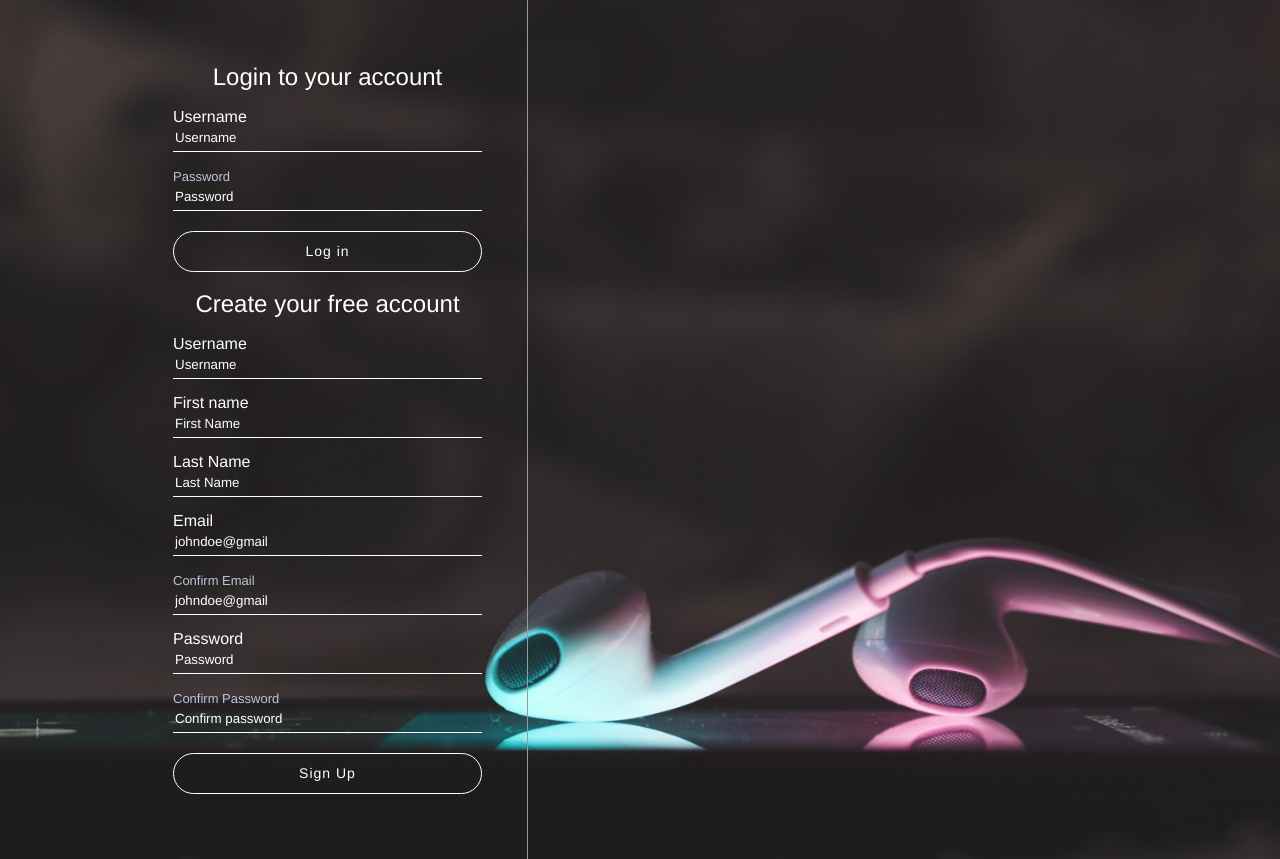
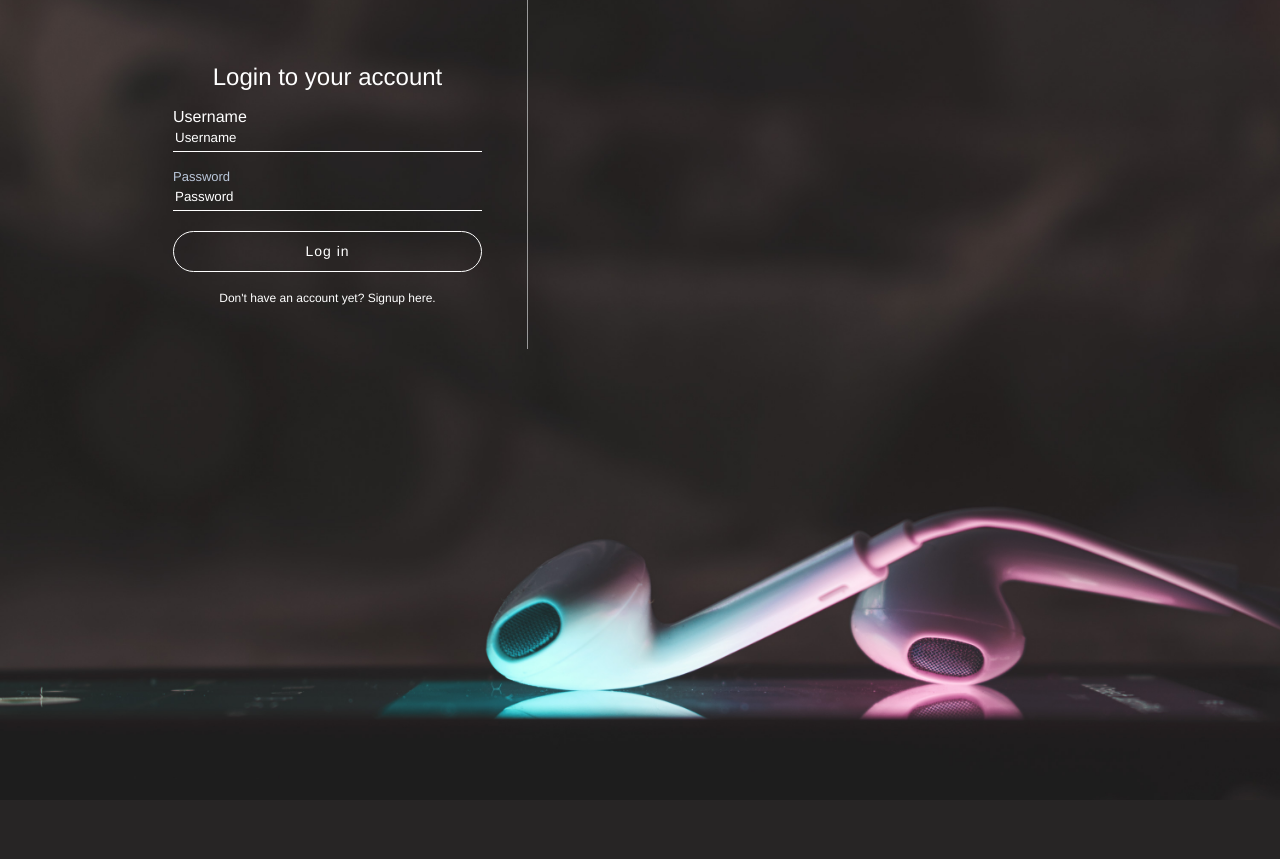
Before and after one commit to johntaestroud/stroudify, a PHP site: page /register.php in a window 1280 px wide. After the commit the page ends 720 px from the top, so only its background shows below. Run offline with PHP 8.4, Linux system fonts and the light colour scheme.

Commit message:
working with login and signup form

```diff
--- a/assets/css/register.css
+++ b/assets/css/register.css
@@ -94,3 +94,17 @@ body {
 #inputContainer button:hover {
 	cursor:pointer;
 }
+
+.hasAccountText {
+	font-weight: bold;
+    font-size: 12px;
+}
+
+.hasAccountText {
+	text-align: center;
+}
+
+#registerForm,
+#loginForm {
+	display: none;
+}
--- /dev/null
+++ b/assets/js/register.js
@@ -0,0 +1,11 @@
+$(document).ready(function() {
+ $("#hideLogin").click(function() {
+ 	$("#loginForm").hide();
+ 	$("#registerForm").show();
+  });
+
+ $("#hideRegister").click(function() {
+ 	$("#loginForm").show();
+ 	$("#registerForm").hide();
+  });
+});
--- a/register.php
+++ b/register.php
@@ -21,8 +21,29 @@
 <head>
 	<title>Welcome to Stroudify</title>
 	<link rel="stylesheet" type="text/css" href="assets/css/register.css">
+	<script src="https://ajax.googleapis.com/ajax/libs/jquery/3.3.1/jquery.min.js"></script>
+	<script src="assets/js/register.js"></script>
 </head>
 <body>
+	<?php
+
+	if(isset($_POST['registerButton'])) {
+		echo '<script>
+				  $(document).ready(function() {
+				    $("#loginForm").hide();
+				    $("#registerForm").show();
+		          });
+	         </script>';
+	} else {
+		echo '<script>
+				  $(document).ready(function() {
+				    $("#loginForm").show();
+				    $("#registerForm").hide();
+		          });
+	         </script>';
+	}
+	?>
+
 	<div id="background">
 
 		<div id="loginContainer">
@@ -41,6 +62,10 @@
 				   </p>
 
 				  <button type="submit" name="loginButton">Log in</button>
+
+				  <div class="hasAccountText" style="font-size: 12px; font-weight: bold;">
+				  	  <span id="hideLogin">Don't have an account yet? Signup here.</span>
+				  </div>
 
 				</form>
 
@@ -93,6 +118,10 @@
 
 				  <button type="submit" name="registerButton">Sign Up</button>
 
+				  <div class="hasAccountText">
+				  	  <span id="hideRegister">Already have an account? Log in here.</span>
+				  </div>
+
 				</form>
 
 
```
